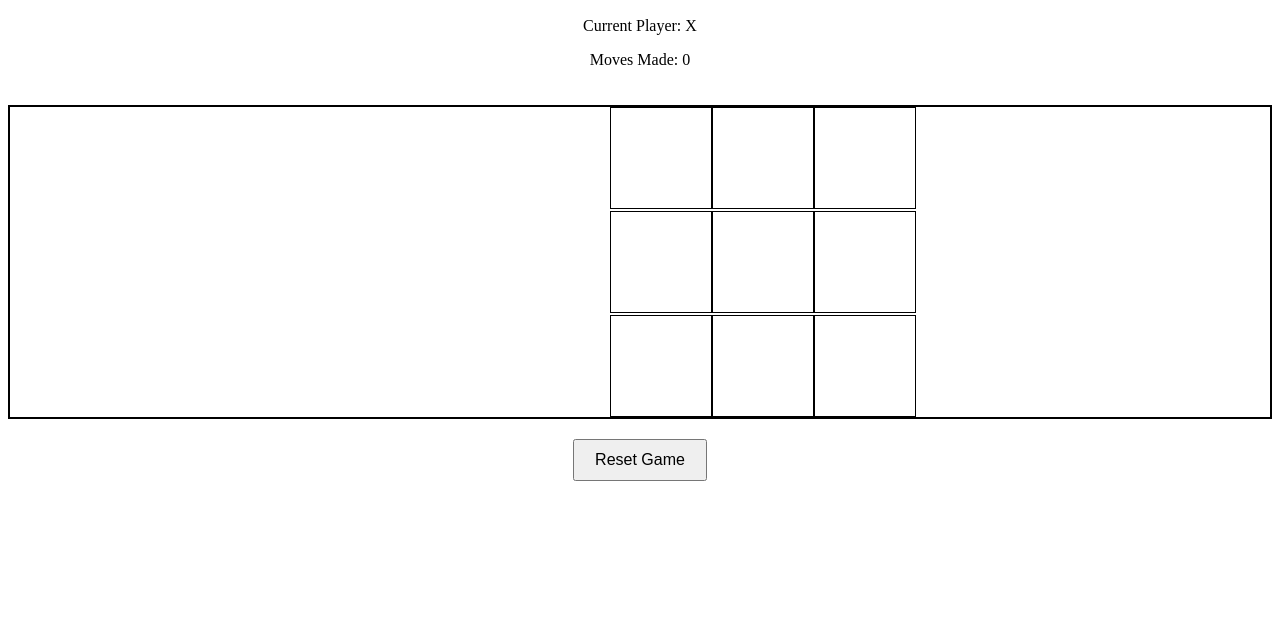
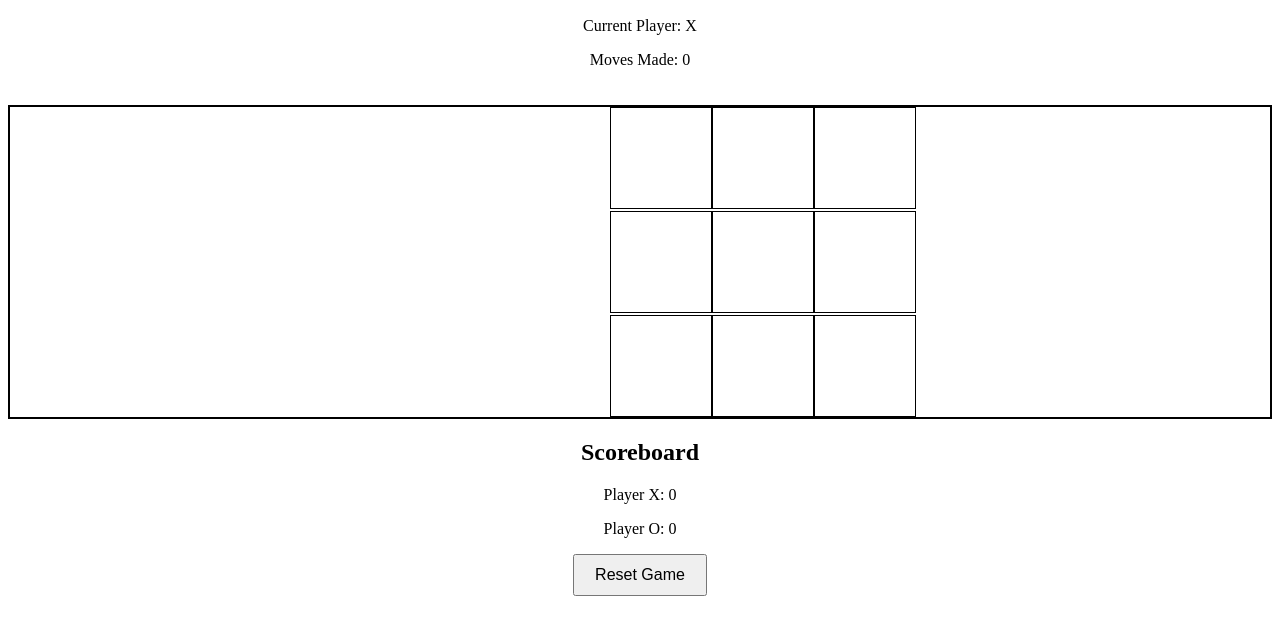
Before and after one commit to Its-Sudeep/PRODIGY_WD_03, a plain HTML site: page index.html in a window 1280 px wide. Shown: the part 79-714 px from the top of the page. Drawn offline with Linux system fonts and the light colour scheme.

Commit message:
Update index.html

```diff
--- a/index.html
+++ b/index.html
@@ -25,6 +25,11 @@
             <div class="cell" data-index="8"></div>
         </div>
         <div id="status"></div>
+        <div id="scoreboard">
+            <h2>Scoreboard</h2>
+            <p>Player X: <span id="scoreX">0</span></p>
+            <p>Player O: <span id="scoreO">0</span></p>
+        </div>
         <button onclick="resetGame()">Reset Game</button>
     </div>
     <script src="game.js"></script>
```
